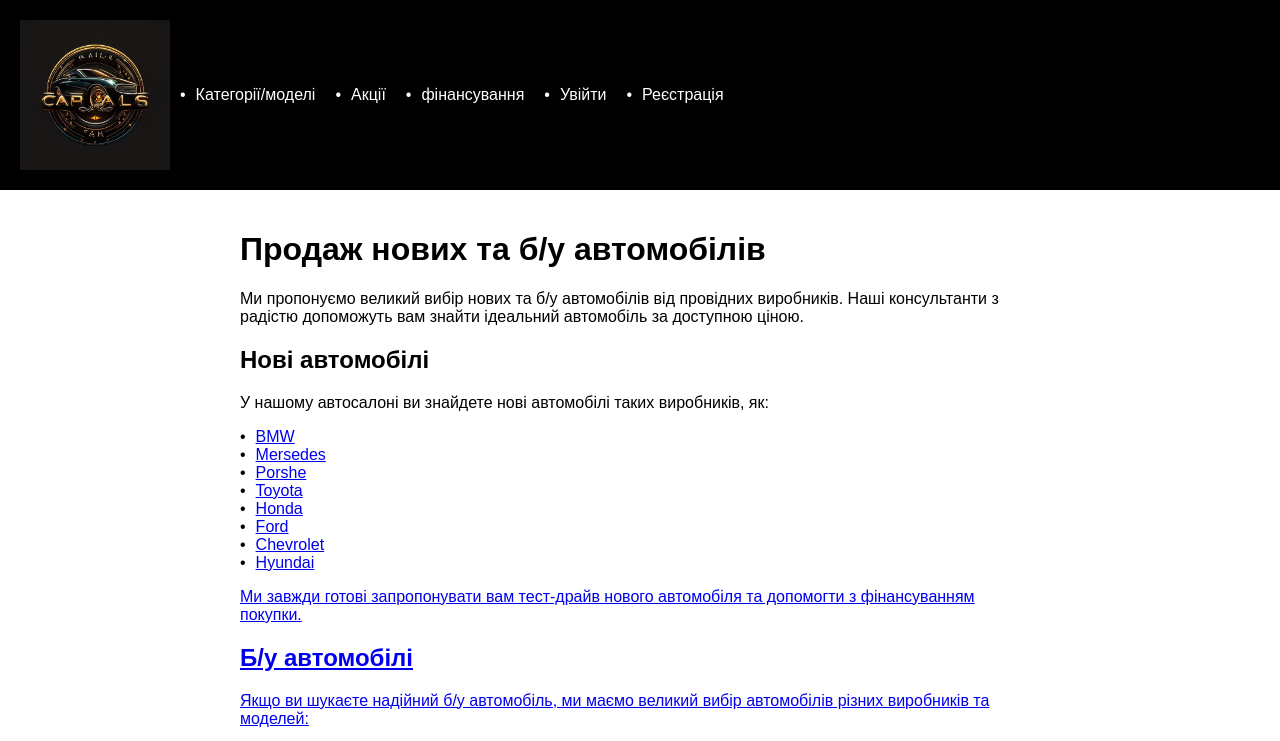
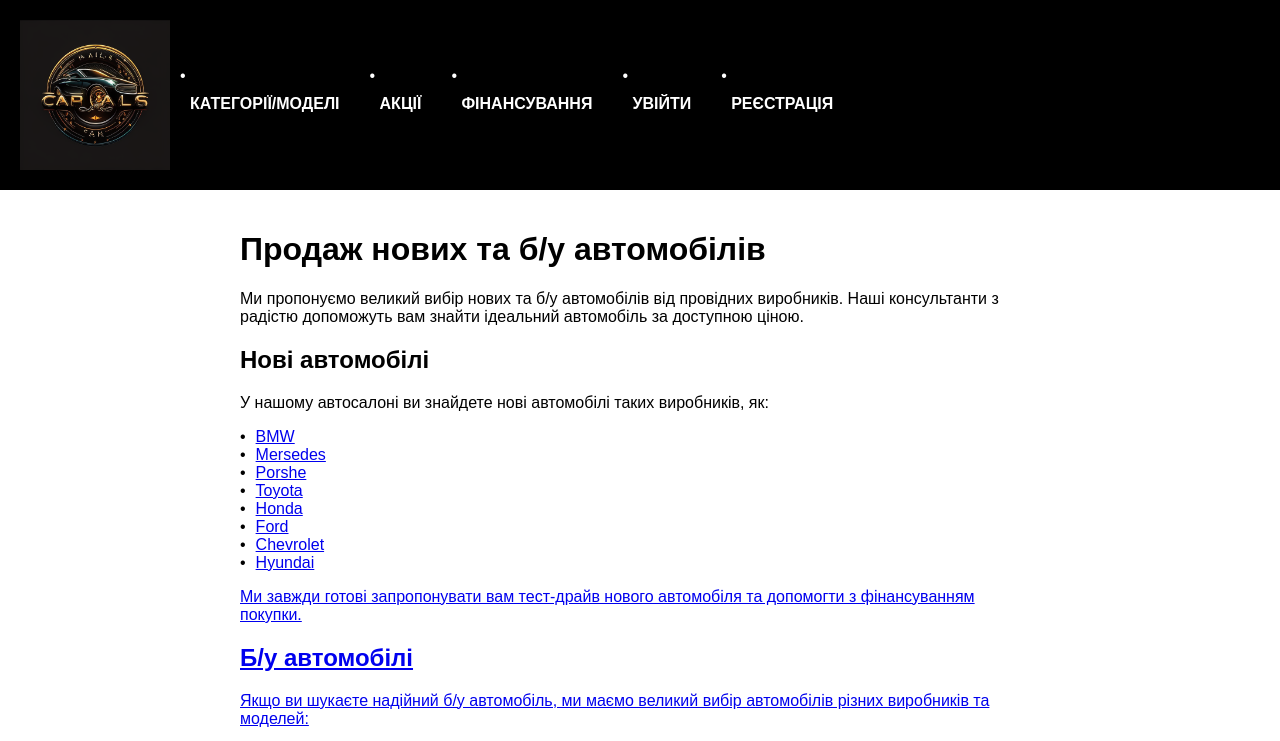
Before and after one commit to MotsSV/car, a plain HTML site: page index.html in a window 1280 px wide. Shown: the top 741 px of the page. Drawn offline with Linux system fonts and the light colour scheme.

Commit message:
Update css.css

```diff
--- a/css.css
+++ b/css.css
@@ -66,3 +66,48 @@ body {
       list-style-type: none;
     }
   }
+
+nav ul {
+        list-style: none;
+        margin: 0;
+        padding: 0;
+        display: flex;
+      }
+
+  nav li {
+    margin: 0 10px;
+    position: relative;
+  }
+
+  nav a {
+    color: white;
+    text-decoration: none;
+    text-transform: uppercase;
+    font-weight: bold;
+    display: block;
+    padding: 10px;
+  }
+
+  nav a:hover {
+    color: black;
+    background-color: white;
+  }
+
+  nav a::before {
+    content: "";
+    position: absolute;
+    width: 100%;
+    height: 2px;
+    bottom: 0;
+    left: 0;
+    background-color: white;
+    visibility: hidden;
+    transform: scaleX(0);
+    transition: all 0.3s ease-in-out 0s;
+  }
+
+  nav a:hover::before {
+    visibility: visible;
+    transform: scaleX(1);
+  }
+</style>
```
